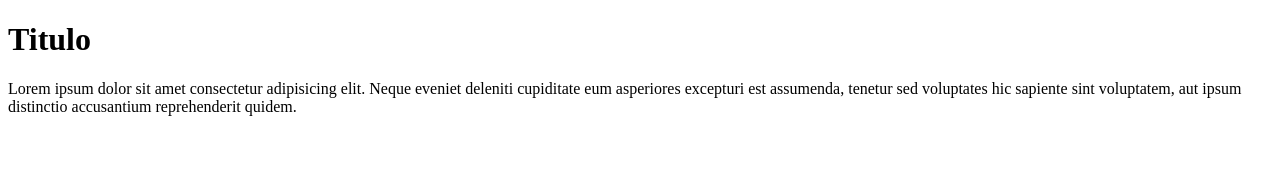
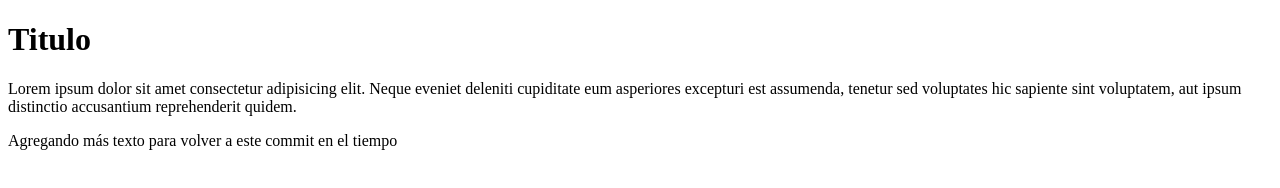
Before and after one commit to rych182/practicing-git, a plain HTML site: page index.html in a window 1280 px wide. Drawn offline with Linux system fonts and the light colour scheme.

Commit message:
agregando más texto

```diff
--- a/index.html
+++ b/index.html
@@ -9,6 +9,11 @@
 <body>
     <h1>Titulo</h1>
     <p>Lorem ipsum dolor sit amet consectetur adipisicing elit. Neque eveniet deleniti cupiditate eum asperiores excepturi est assumenda, tenetur sed voluptates hic sapiente sint voluptatem, aut ipsum distinctio accusantium reprehenderit quidem.</p>
+    <p>Agregando más texto para volver a este commit en el tiempo</p>
+
+
+
+
     <script src="js/index.js"></script>
 </body>
 </html>
```
